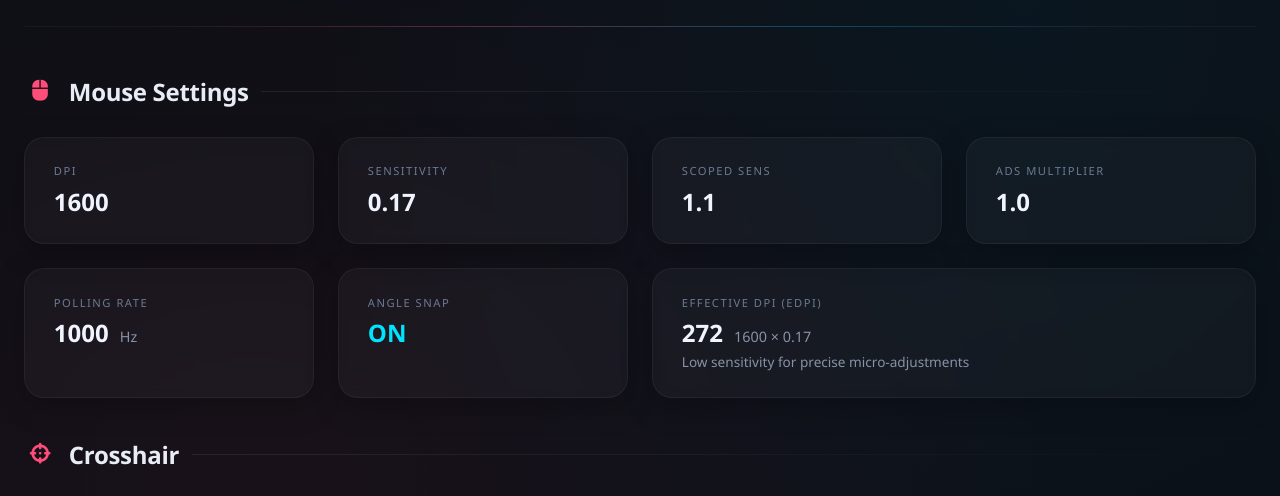
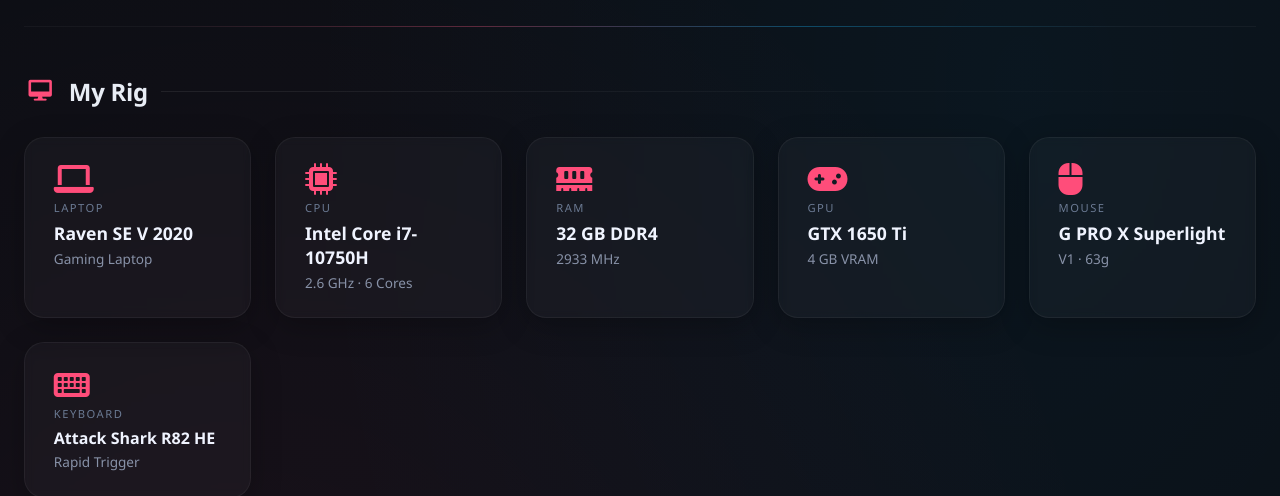
Before and after one commit to ImanDahliaa/valorant-config, a plain HTML site: page index.html in a window 1280 px wide. Shown: the part 335-831 px from the top of the page. Drawn offline with Linux system fonts and the light colour scheme.

Commit message:
Add grid layout for device specifications
Added a new grid layout for device specifications and updated styles for the device icons.

```diff
--- a/index.html
+++ b/index.html
@@ -167,6 +167,13 @@
             margin-bottom: 2.5rem;
         }
 
+        .grid-5 {
+            display: grid;
+            grid-template-columns: repeat(5, 1fr);
+            gap: 1.5rem;
+            margin-bottom: 2.5rem;
+        }
+
         /* ----- CARDS ----- */
         .card {
             background: rgba(255, 255, 255, 0.03);
@@ -210,6 +217,13 @@
             font-size: 0.85rem;
             color: #8892a8;
             margin-top: 0.2rem;
+        }
+
+        .card .device-icon {
+            font-size: 2rem;
+            margin-bottom: 0.3rem;
+            display: block;
+            color: #ff4d7a;
         }
 
         /* ----- CROSSHAIR CARD (special) ----- */
@@ -312,7 +326,6 @@
             text-align: center;
             color: #6b7a93;
             background: rgba(0, 0, 0, 0.3);
-            letter-spacing: 0.5px;
             border-top: 1px solid rgba(255, 255, 255, 0.03);
         }
 
@@ -360,6 +373,9 @@
             .grid-4 {
                 grid-template-columns: 1fr 1fr;
             }
+            .grid-5 {
+                grid-template-columns: 1fr 1fr 1fr;
+            }
         }
 
         @media (max-width: 640px) {
@@ -371,6 +387,9 @@
             }
             .grid-4 {
                 grid-template-columns: 1fr;
+            }
+            .grid-5 {
+                grid-template-columns: 1fr 1fr;
             }
             .crosshair-card {
                 flex-direction: column;
@@ -425,6 +444,52 @@
                 <i class="fas fa-arrow-right" style="font-size: 0.7rem; opacity: 0.6;"></i>
             </a>
         </header>
+
+        <!-- ===== DEVICE SPECIFICATIONS ===== -->
+        <div class="section-title">
+            <i class="fas fa-desktop"></i>
+            <span>My Rig</span>
+            <span class="line"></span>
+        </div>
+
+        <div class="grid-5">
+            <div class="card">
+                <i class="fas fa-laptop device-icon"></i>
+                <div class="card-label">Laptop</div>
+                <div class="card-value" style="font-size: 1.1rem;">Raven SE V 2020</div>
+                <div class="sub">Gaming Laptop</div>
+            </div>
+            <div class="card">
+                <i class="fas fa-microchip device-icon"></i>
+                <div class="card-label">CPU</div>
+                <div class="card-value" style="font-size: 1.1rem;">Intel Core i7-10750H</div>
+                <div class="sub">2.6 GHz · 6 Cores</div>
+            </div>
+            <div class="card">
+                <i class="fas fa-memory device-icon"></i>
+                <div class="card-label">RAM</div>
+                <div class="card-value" style="font-size: 1.1rem;">32 GB DDR4</div>
+                <div class="sub">2933 MHz</div>
+            </div>
+            <div class="card">
+                <i class="fas fa-gamepad device-icon"></i>
+                <div class="card-label">GPU</div>
+                <div class="card-value" style="font-size: 1.1rem;">GTX 1650 Ti</div>
+                <div class="sub">4 GB VRAM</div>
+            </div>
+            <div class="card">
+                <i class="fas fa-mouse device-icon"></i>
+                <div class="card-label">Mouse</div>
+                <div class="card-value" style="font-size: 1.1rem;">G PRO X Superlight</div>
+                <div class="sub">V1 · 63g</div>
+            </div>
+            <div class="card">
+                <i class="fas fa-keyboard device-icon"></i>
+                <div class="card-label">Keyboard</div>
+                <div class="card-value" style="font-size: 1.0rem;">Attack Shark R82 HE</div>
+                <div class="sub">Rapid Trigger</div>
+            </div>
+        </div>
 
         <!-- ===== MOUSE SETTINGS ===== -->
         <div class="section-title">
@@ -563,8 +628,6 @@
             </span>
             <div class="socials">
                 <a href="https://github.com/ImanDahliaa" target="_blank" title="GitHub"><i class="fab fa-github"></i></a>
-                <a href="#" target="_blank" title="Twitter"><i class="fab fa-twitter"></i></a>
-                <a href="#" target="_blank" title="Twitch"><i class="fab fa-twitch"></i></a>
             </div>
         </footer>
 
```
